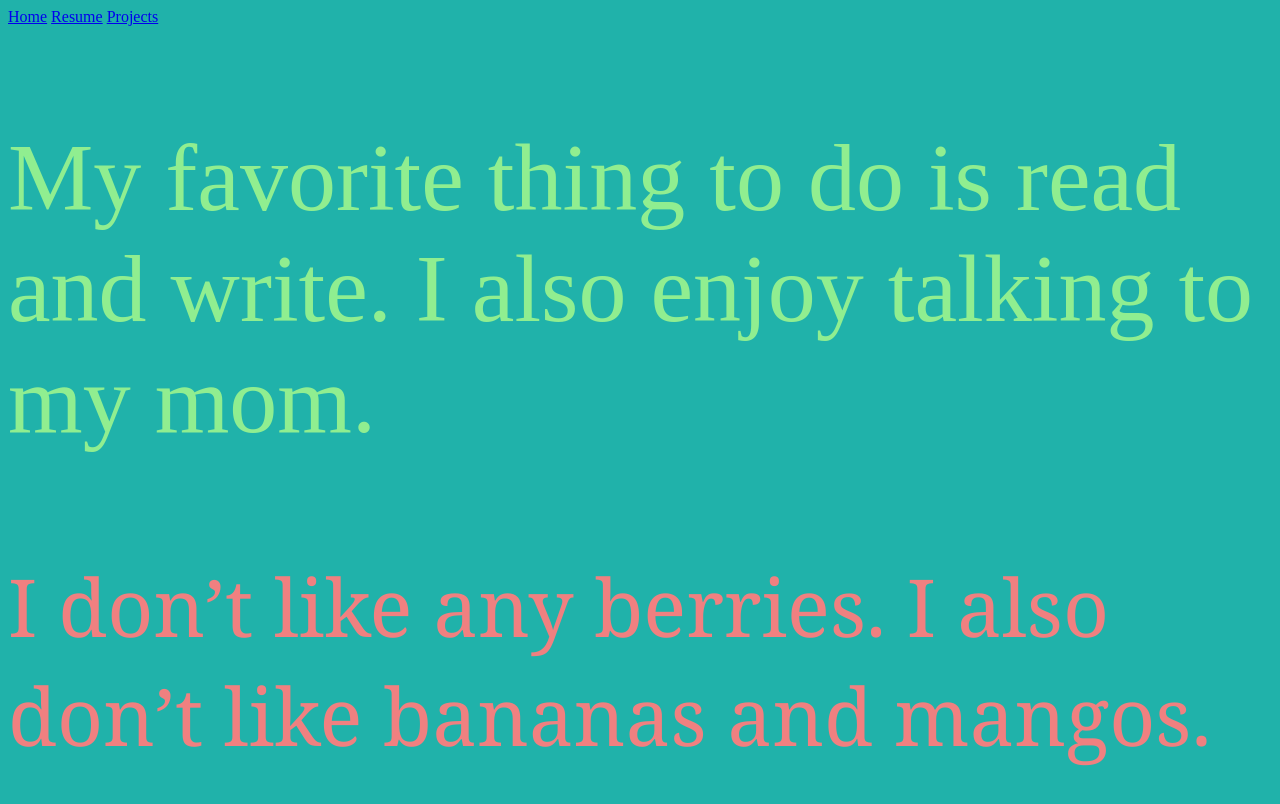
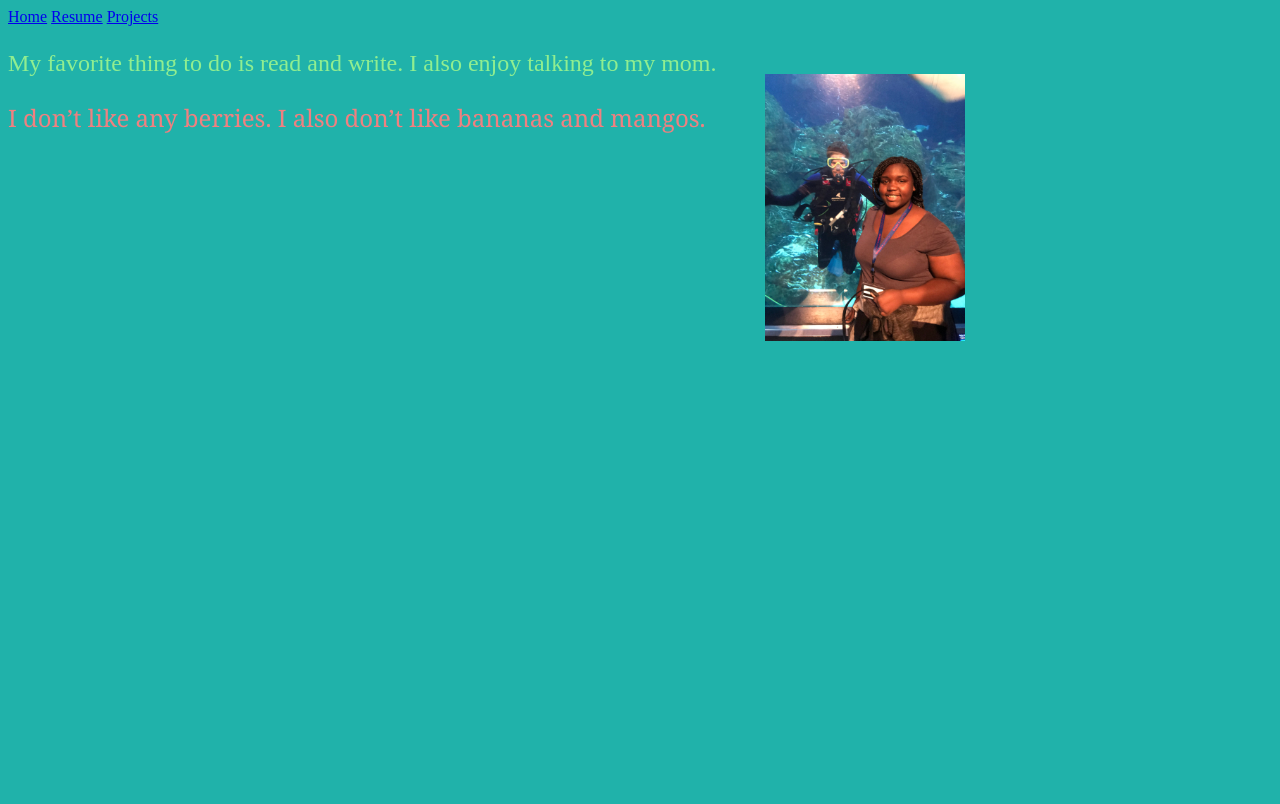
Before and after one commit to DBundick/portfolio-, a plain HTML site: page about.html in a window 1280 px wide. Drawn offline with Linux system fonts and the light colour scheme.

Commit message:
Picture Update

```diff
--- a/PortfolioStyle.css
+++ b/PortfolioStyle.css
@@ -2,12 +2,19 @@ body {
     background: lightseagreen
 }
 #Favorite{
-    font-size: 6rem;
+    font-size: 1.5rem;
     color: lightgreen;
     font-family: 'Times New Roman', Times, serif;
 }
 #Dislikes{
-    font-size:5rem;
+    font-size:1.5rem;
     color: lightcoral;
     font-family: Cambria, Cochin, Georgia, Times, 'Times New Roman', serif
 }
+#Picture{
+    width: 25ch;
+    padding: 3em;
+}
+#cake {
+    float: left;
+}
--- a/about.html
+++ b/about.html
@@ -1,5 +1,6 @@
 <!DOCTYPE html>
 <html lang="en">
+
 <head>
     <meta charset="UTF-8">
     <meta name="viewport" content="width=device-width, initial-scale=1.0">
@@ -7,13 +8,18 @@
     <title>Document</title>
     <link href="portfoliostyle.css" rel="stylesheet">
 </head>
+
 <body>
     <nav>
         <a href="contact.html">Home</a>
         <a href="resume.html">Resume</a>
         <a href="projects.html">Projects</a>
     </nav>
-   <p id="Favorite">My favorite thing to do is read and write. I also enjoy talking to my mom. </p>
-   <p id="Dislikes">I don’t like any berries. I also don’t like bananas and mangos. </p>
+    <div id="cake">
+    <p id="Favorite">My favorite thing to do is read and write. I also enjoy talking to my mom. </p>
+    <p id="Dislikes">I don’t like any berries. I also don’t like bananas and mangos. </p>
+</div>
+    <img id="Picture"src="IMG_4105[1].JPG" alt="Danye'">
 </body>
+
 </html>
```
Also changed, not shown: contact.html (+3 -0 lines), projects.html (+8 -7 lines), resume.html (+6 -3 lines), IMG_4105[1].JPG (added).
